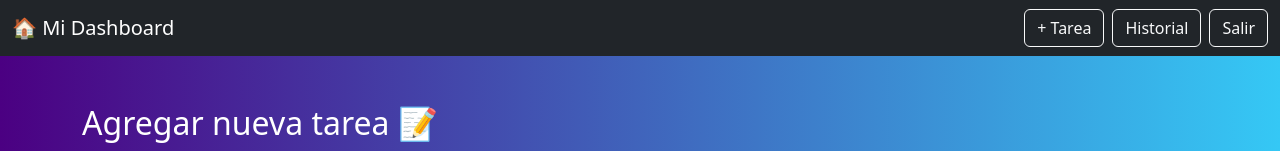
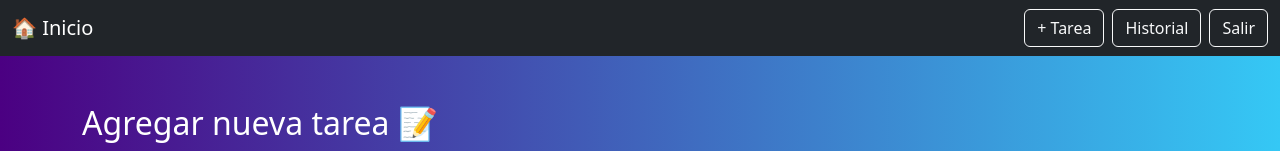
Before and after one commit to Bealbeast/GestionApp, a Django app: page /agreagar/ in a window 1280 px wide. Shown: the top 151 px of the page. Run offline with Django 5.2, Linux system fonts and the light colour scheme; the visitor is signed in with stand-in values (Sample User, id 1); some libraries are stand-ins or nearby versions.

Commit message:
correccion de estructura base.html

```diff
--- a/templates/base.html
+++ b/templates/base.html
@@ -13,9 +13,10 @@
     <link href="https://cdn.jsdelivr.net/npm/bootstrap@5.3.2/dist/css/bootstrap.min.css" rel="stylesheet">
     {% block extra_head %}{% endblock %}
     </head>
-    <nav class="navbar navbar-expand-lg navbar-dark bg-dark">
+    <body>
+        <nav class="navbar navbar-expand-lg navbar-dark bg-dark">
         <div class="container-fluid">
-            <a class="navbar-brand" href="{% url 'dashboard' %}">🏠 Mi Dashboard</a>
+            <a class="navbar-brand" href="{% url 'dashboard' %}">🏠 Inicio</a>
             <div class="d-flex">
             <a class="btn btn-outline-light me-2" href="{% url 'agregar_tarea' %}">+ Tarea</a>
             <a class="btn btn-outline-light me-2" href="{% url 'historial_tareas' %}">Historial</a>
@@ -23,7 +24,6 @@
             </div>
         </div>
     </nav>
-    <body>
     {% block content %}{% endblock %}
     </body>
 
```
